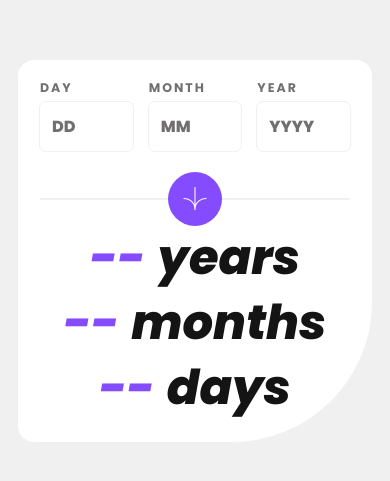
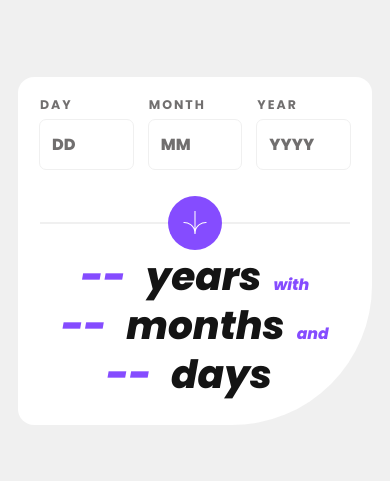
Before and after one commit to angeleraser/age-calculator-react, a React (Vite) app: page / in a window 390 px wide. Shown: the part 171-652 px from the top of the page. Built offline with nearby package versions, Linux system fonts and the light colour scheme.

Commit message:
feat: create AgeCalculator component

```diff
--- a/src/App.jsx
+++ b/src/App.jsx
@@ -1,97 +1,8 @@
 import "./assets/css/index.css";
-import { Card } from "./components/Card/Card";
-import { DateForm } from "./components/DateForm/DateForm";
-import { Heading } from "./components/Heading/Heading";
-import { useState } from "react";
-import {
-  dateToYears,
-  getFloatingPoint,
-  monthsToDays,
-  yearsToMonths,
-} from "./utils/date-validators";
-import { animateNumbers } from "./utils/animate-numbers";
-
-function getAccuratedAge(day, month, year) {
-  const years = dateToYears(day, month, year);
-  const months = yearsToMonths(getFloatingPoint(years));
-  const days = monthsToDays(getFloatingPoint(months));
-
-  return {
-    years: Math.floor(years),
-    months: Math.floor(months),
-    days: Math.round(days),
-  };
-}
+import { AgeCalculator } from "./components/AgeCalculator/AgeCalculator";
 
 function App() {
-  const [ageData, setAgeData] = useState({
-    days: null,
-    months: null,
-    years: null,
-  });
-
-  const [isAnimating, setIsAnimating] = useState(false);
-
-  const handleDateSubmit = (payload) => {
-    if (isAnimating) return;
-
-    const { years, days, months } = getAccuratedAge(
-      payload.day,
-      payload.month,
-      payload.year
-    );
-
-    setIsAnimating(true);
-
-    animateNumbers({
-      value: years,
-      handler(value) {
-        setAgeData((curr) => ({ ...curr, years: value }));
-      },
-    });
-
-    animateNumbers({
-      value: months,
-      handler(value) {
-        setAgeData((curr) => ({ ...curr, months: value }));
-      },
-      animationDelay: 100,
-    });
-
-    animateNumbers({
-      value: days,
-      handler(value) {
-        setAgeData((curr) => ({ ...curr, days: value }));
-      },
-      clearFn() {
-        setIsAnimating(false);
-      },
-      animationDelay: 200,
-    });
-  };
-
-  return (
-    <Card maxWidth="840px">
-      <DateForm onSubmit={handleDateSubmit} />
-
-      <div className="headings-container">
-        <Heading
-          value={ageData.years !== null ? ageData.years : ""}
-          label="years"
-        />
-
-        <Heading
-          value={ageData.months !== null ? ageData.months : ""}
-          label="months"
-        />
-
-        <Heading
-          value={ageData.days !== null ? ageData.days : ""}
-          label="days"
-        />
-      </div>
-    </Card>
-  );
+  return <AgeCalculator />;
 }
 
 export default App;
--- a/src/assets/css/index.css
+++ b/src/assets/css/index.css
@@ -17,20 +17,3 @@ html {
   padding: 18px;
   font-family: var(--font-poppins);
 }
-
-.headings-container {
-  display: flex;
-  flex-direction: column;
-  align-items: center;
-  margin: 6px 0;
-}
-
-.headings-container .heading:not(:last-child) {
-  margin-bottom: 12px;
-}
-
-@media screen and (min-width: 1024px) {
-  .headings-container {
-    align-items: flex-start;
-  }
-}
--- /dev/null
+++ b/src/components/AgeCalculator/AgeCalculator.css
@@ -0,0 +1,17 @@
+.age-calculator-result {
+  display: flex;
+  flex-direction: column;
+  align-items: center;
+  margin: 6px 0;
+  gap: 6px;
+}
+
+.age-calculator-result .heading:not(:last-child) {
+  margin-bottom: 12px;
+}
+
+@media screen and (min-width: 1024px) {
+  .age-calculator-result {
+    align-items: flex-start;
+  }
+}
--- /dev/null
+++ b/src/components/AgeCalculator/AgeCalculator.jsx
@@ -0,0 +1,99 @@
+import "./AgeCalculator.css";
+import { useState } from "react";
+import {
+  dateToYears,
+  getFloatingPoint,
+  monthsToDays,
+  yearsToMonths,
+} from "../../utils/date-validators";
+import { animateNumbers } from "../../utils/animate-numbers";
+import { Card } from "../Card/Card";
+import { DateForm } from "../DateForm/DateForm";
+import { Result } from "../Result/Result";
+
+function getAccuratedAge(day, month, year) {
+  const years = dateToYears(day, month, year);
+  const months = yearsToMonths(getFloatingPoint(years));
+  const days = monthsToDays(getFloatingPoint(months));
+
+  return {
+    years: Math.floor(years),
+    months: Math.floor(months),
+    days: Math.round(days),
+  };
+}
+
+function AgeCalculator() {
+  const [ageData, setAgeData] = useState({
+    days: null,
+    months: null,
+    years: null,
+  });
+
+  const [isAnimating, setIsAnimating] = useState(false);
+
+  const handleDateSubmit = (payload) => {
+    if (isAnimating) return;
+
+    const { years, days, months } = getAccuratedAge(
+      payload.day,
+      payload.month,
+      payload.year
+    );
+
+    setIsAnimating(true);
+
+    animateNumbers({
+      value: years,
+      handler(value) {
+        setAgeData((curr) => ({ ...curr, years: value }));
+      },
+    });
+
+    animateNumbers({
+      value: months,
+      handler(value) {
+        setAgeData((curr) => ({ ...curr, months: value }));
+      },
+      animationDelay: 100,
+    });
+
+    animateNumbers({
+      value: days,
+      handler(value) {
+        setAgeData((curr) => ({ ...curr, days: value }));
+      },
+      clearFn() {
+        setIsAnimating(false);
+      },
+      animationDelay: 200,
+    });
+  };
+
+  return (
+    <Card className="age-calculator" maxWidth="840px">
+      <DateForm onSubmit={handleDateSubmit} />
+
+      <div className="age-calculator-result">
+        <Result
+          value={ageData.years !== null ? ageData.years : ""}
+          label="years"
+          subLabel="with"
+        />
+
+        <Result
+          value={ageData.months !== null ? ageData.months : ""}
+          label="months"
+          subLabel="and"
+        />
+
+        <Result
+          value={ageData.days !== null ? ageData.days : ""}
+          label="days"
+        />
+      </div>
+    </Card>
+  );
+}
+
+export { AgeCalculator };
--- a/src/components/ArrowIcon/ArrowIcon.css
+++ b/src/components/ArrowIcon/ArrowIcon.css
@@ -9,9 +9,3 @@
   width: 1em;
   height: 1em;
 }
-
-@media screen and (min-width: 1024px) {
-  .arrow-icon {
-    font-size: 46px;
-  }
-}
--- a/src/components/Button/Button.css
+++ b/src/components/Button/Button.css
@@ -32,10 +32,3 @@
 .button:active {
   scale: 0.97;
 }
-
-@media screen and (min-width: 1024px) {
-  .button-rounded {
-    border-radius: 50%;
-    padding: 24px;
-  }
-}
--- a/src/components/Card/Card.jsx
+++ b/src/components/Card/Card.jsx
@@ -1,8 +1,8 @@
 import "./Card.css";
 
-export const Card = ({ children, maxWidth = "auto" }) => {
+export const Card = ({ children, maxWidth = "auto", className = "" }) => {
   return (
-    <div style={{ maxWidth }} className="card">
+    <div style={{ maxWidth }} className={`card ${className}`}>
       {children}
     </div>
   );
--- a/src/components/DateForm/DateForm.css
+++ b/src/components/DateForm/DateForm.css
@@ -7,6 +7,7 @@
 
 .date-form-fields {
   gap: 16px;
+  margin-bottom: 6px;
 }
 
 .date-form-submit-btn {
@@ -45,4 +46,13 @@
     flex-shrink: 0;
     position: static;
   }
+
+  .date-form .button-rounded {
+    border-radius: 50%;
+    padding: 24px;
+  }
+
+  .date-form .arrow-icon {
+    font-size: 46px;
+  }
 }
--- a/src/components/Heading/Heading.jsx
+++ /dev/null
@@ -1,10 +0,0 @@
-import './Heading.css'
-
-export const Heading = ({ value = "", label = "" }) => {
-  return (
-    <h2 className="heading">
-      <span className="heading-value">{value || "--"}</span>
-      {label}
-    </h2>
-  );
-};
--- a/src/components/Heading/Heading.css
+++ b/src/components/Result/Result.css
@@ -1,20 +1,28 @@
-.heading {
+.result {
   font-family: var(--font-poppins);
-  font-size: 48px;
+  font-size: clamp(16px, 10vw, 48px);
   font-weight: 800;
   color: var(--secondary);
   font-style: italic;
   line-height: 1.1;
 }
 
-.heading-value {
+.result-sublabel {
+  font-size: 0.4em;
+  color: var(--primary);
+}
+
+.result-value {
   display: inline-block;
   color: var(--primary);
-  margin-right: 12px;
+}
+
+.result-label {
+  margin: 0 12px;
 }
 
 @media screen and (min-width: 1024px) {
-  .heading {
-    font-size: 92px;
+  .result {
+    font-size: clamp(16px, 10vw, 92px);
   }
 }
--- /dev/null
+++ b/src/components/Result/Result.jsx
@@ -0,0 +1,11 @@
+import "./Result.css";
+
+export const Result = ({ value = "", label = "", subLabel = "" }) => {
+  return (
+    <h2 className="result">
+      <span className="result-value">{value || "--"}</span>
+      <span className="result-label"> {label}</span>
+      <span className="result-sublabel">{subLabel}</span>
+    </h2>
+  );
+};
```
